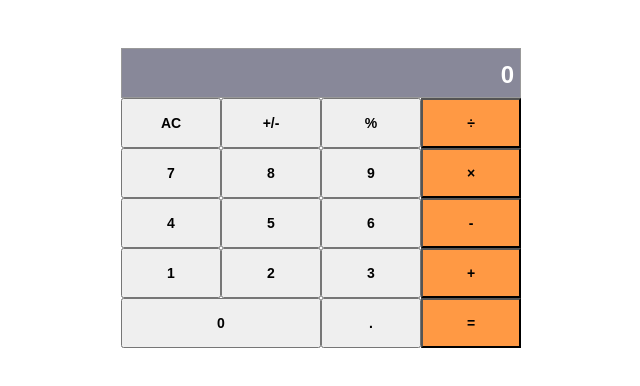
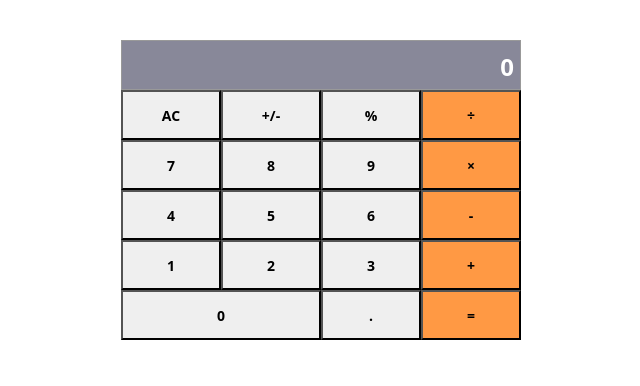
Before and after one commit to ezeilo-su/calculator, a React (Create React App) app: page / in a window 1280 px wide. Shown: the top 386 px of the page, without its empty margins (319-959 px from the left). Built offline with nearby package versions, Linux system fonts and the light colour scheme.

Commit message:
Add more style to buttons

```diff
--- a/src/index.css
+++ b/src/index.css
@@ -23,6 +23,7 @@ html body {
 .button-panel .button-row .calc-key {
   width: 25%;
   height: 25px;
+  cursor: unset;
   font-size: 12px;
   font-weight: bold;
 }
--- a/src/index.js
+++ b/src/index.js
@@ -1,6 +1,6 @@
 import React from 'react';
 import ReactDOM from 'react-dom';
-// import 'bootstrap/dist/css/bootstrap.min.css';
+import 'bootstrap/dist/css/bootstrap.min.css';
 import './index.css';
 import App from './components/App';
 
--- a/src/index.scss
+++ b/src/index.scss
@@ -24,6 +24,7 @@ html {
     .calc-key {
       width: 25%;
       height: 25px;
+      cursor: unset;
       font-size: 12px;
       font-weight: bold;
     }
```
Also changed, not shown: 1 other file (tests, documents, lock files or other folders).
